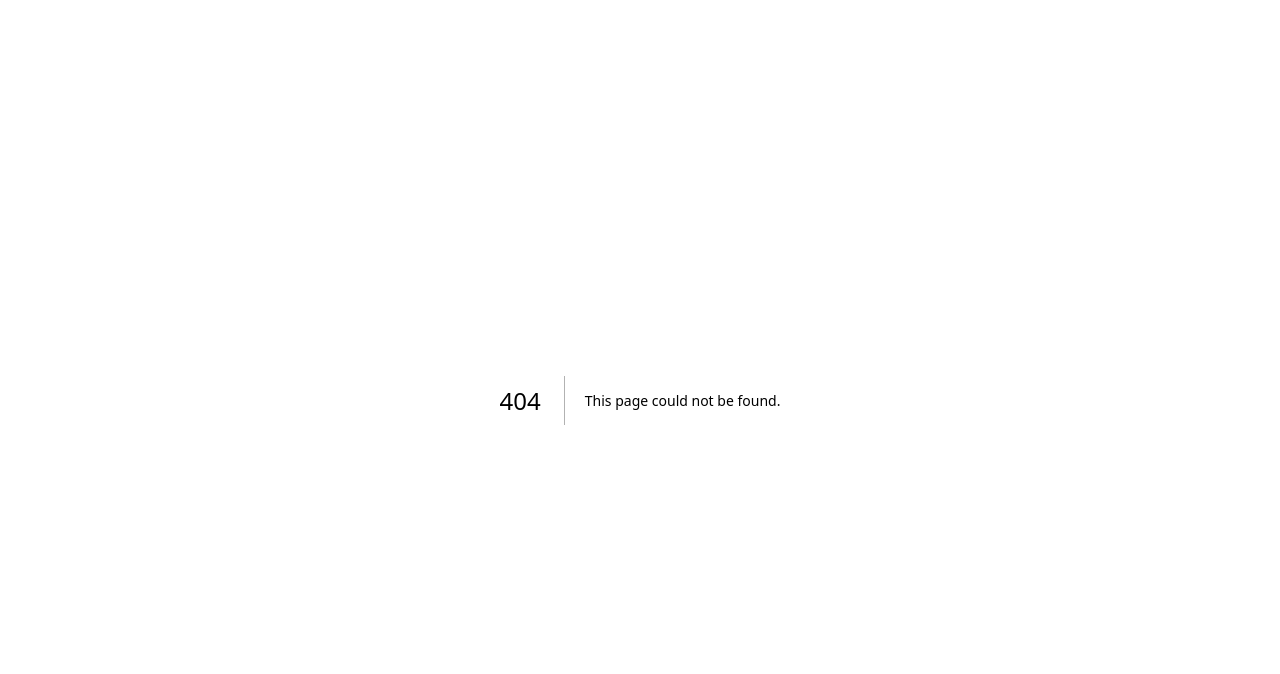
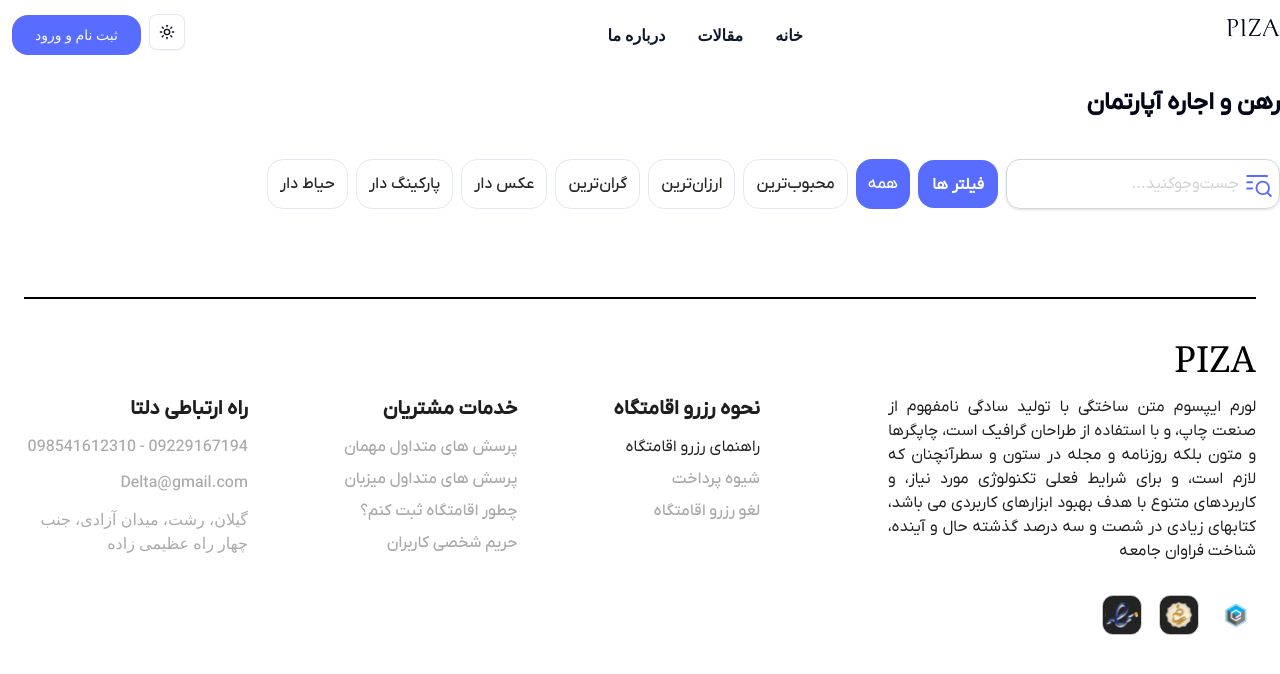
Before and after one commit to academy-nextJs/triangle, a Next.js app: page /Mortgage-Rent in a window 1280 px wide. Before the commit this address had no page. Shown: the top 674 px of the page. Built offline with nearby package versions, Linux system fonts and the light colour scheme; a web font is replaced by a local one.

Commit message:
create designe

```diff
--- /dev/null
+++ b/src/app/(main)/Mortgage-Rent/page.tsx
@@ -0,0 +1,66 @@
+import TakhfifatCard from "@/components/common/TakhfifatCard/TakhfifatCard";
+import Image from "next/image";
+
+export default function MortgageRentPage() {
+  const fakeCards = Array(9).fill(null);
+
+  return (
+    <div className="w-full   py-8 max-w-7xl mx-auto">
+      <div className="flex flex-col md:flex-col items-center md:items-end  mb-4 gap-4">
+        <h1 className="text-xl md:text-2xl font-bold text-right font-[IranYekanMedium]">
+          رهن و اجاره آپارتمان
+        </h1>
+
+        <div className="flex items-center mt-6 gap-2 w-full md:w-auto">
+          <div className="flex flex-wrap justify-end gap-2 ">
+            {[
+              "حیاط دار",
+              "پارکینگ دار",
+              "عکس دار",
+              "گران‌ترین",
+              "ارزان‌ترین",
+              "محبوب‌ترین",
+              "همه",
+            ].map((item, index) => (
+              <button
+                key={index}
+                className={`p-3 rounded-2xl  font-[IranYekanMedium]  ${
+                  index === 6
+                    ? "bg-[#586CFF] text-white"
+                    : "bg-white hover:bg-gray-200 text-[#272727] border"
+                }`}
+              >
+                {item}
+              </button>
+            ))}
+          </div>
+
+          <button className="w-20 h-12 rounded-2xl bg-[#586CFF]">
+            <span className="font-semibold text-base text-[#FFFFFF] font-[IranYekanRegular]">
+              {" "}
+              فیلتر ها
+            </span>
+          </button>
+          <div className="relative">
+            <input
+              type="text"
+              placeholder="...جست‌وجوکنید  "
+              className=" rounded-xl font-medium text-base dark:text-gray-300 text-[#A6A6A6] font-[IranYekanRegular] border border-gray-300 px-8 py-3  text-right shadow-sm focus:outline-none focus:ring-2 focus:ring-blue-400"
+            />
+            <div className="absolute right-[-2px] top-[12px] mr-2">
+              <Image src="/search.svg" width={30} height={30} alt="search" />{" "}
+            </div>
+          </div>
+        </div>
+      </div>
+
+      <div className="flex flex-wrap justify-start gap-4">
+        {/* {fakeCards.map((_, index) => (
+          <div key={index} className="w-full sm:w-[48%] md:w-[32%]">
+            <TakhfifatCard  />
+          </div>
+        ))} */}
+      </div>
+    </div>
+  );
+}
```
